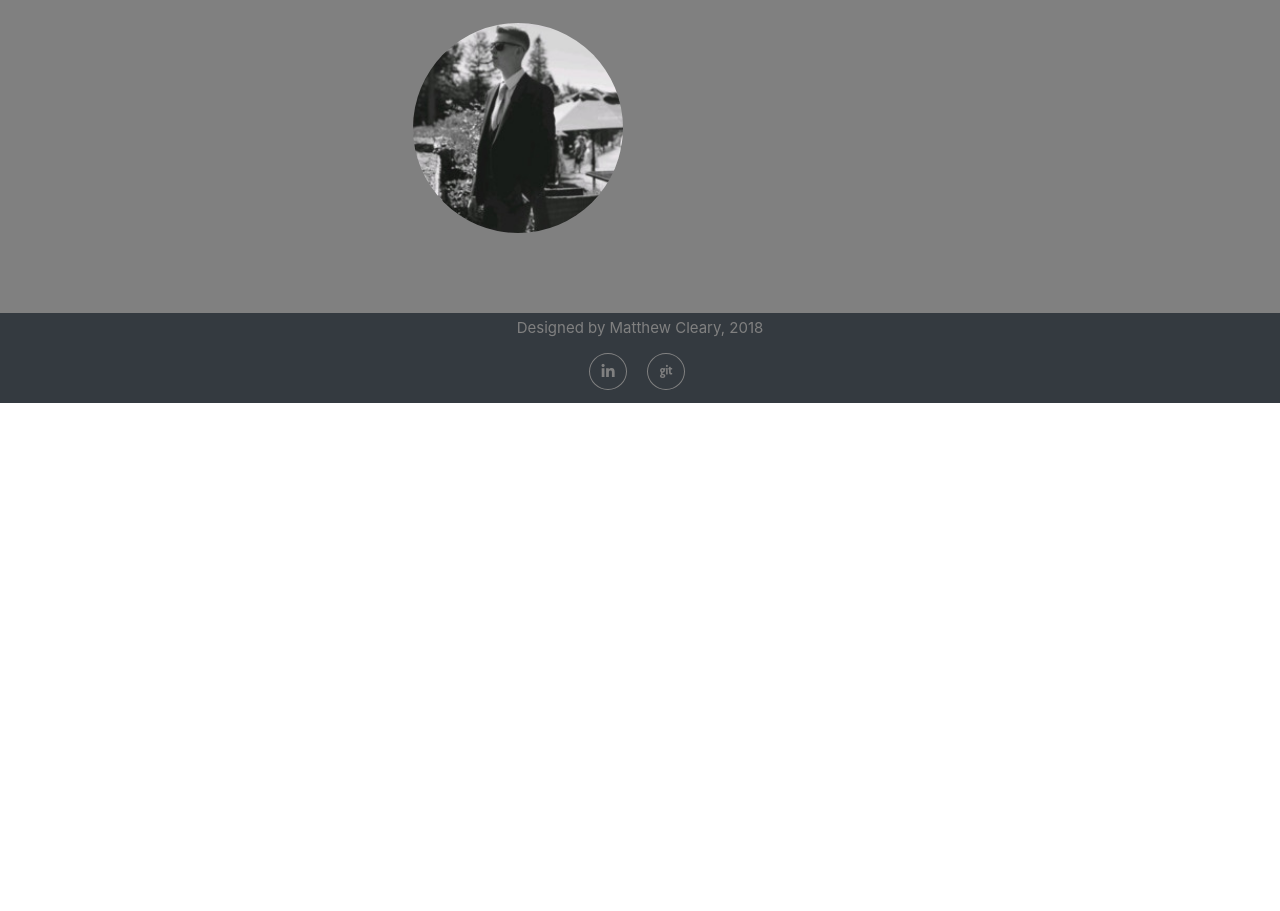
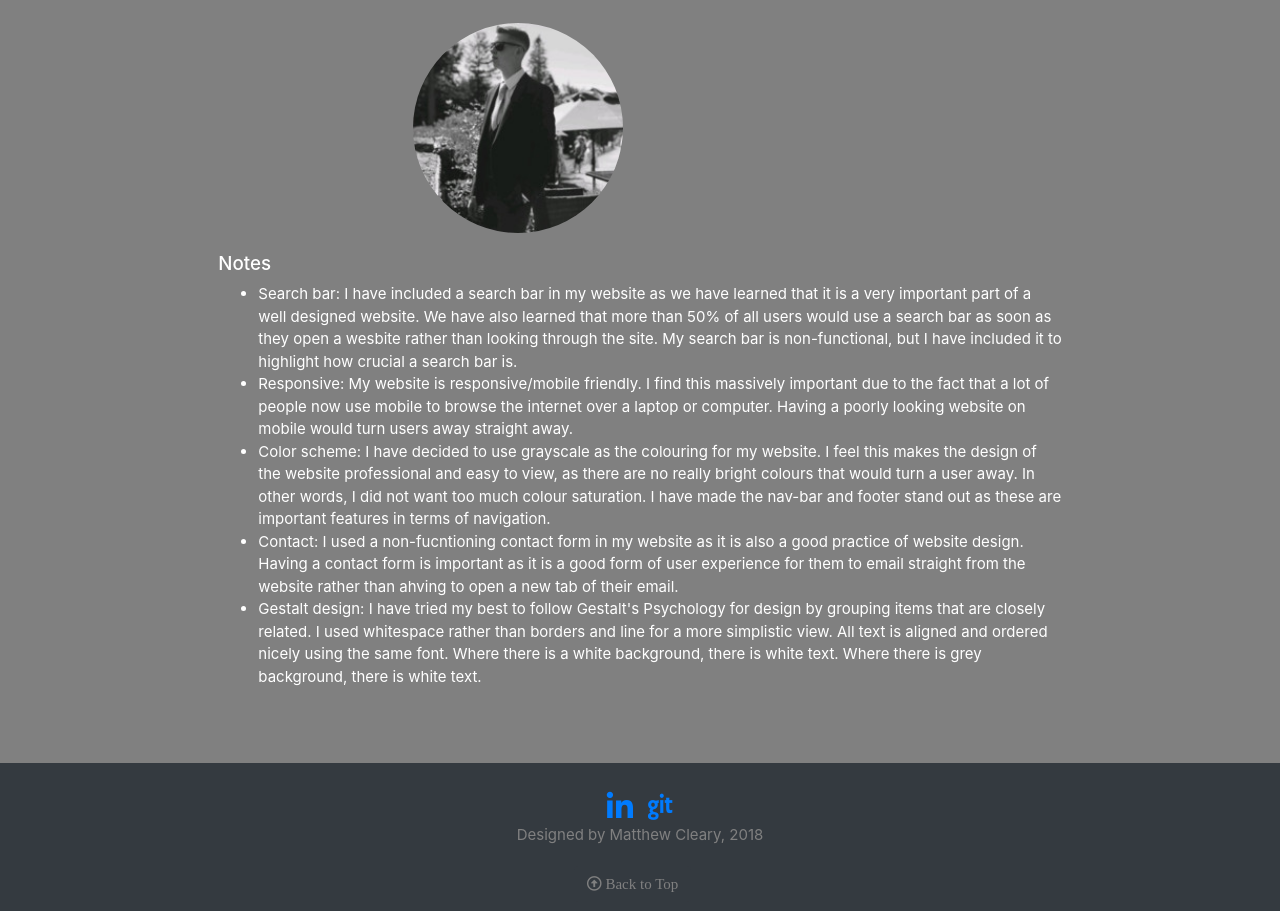
Before and after one commit to MattCleary/MattCleary.github.io, a website with bundled scripts: page references.html in a window 1280 px wide. Shown: the part 961-1872 px from the top of the page. Before the commit the page ends 1364 px from the top, so only its background shows below. Built offline with nearby package versions, Linux system fonts and the light colour scheme.

Commit message:
Finished product

```diff
--- a/css/cv.css
+++ b/css/cv.css
@@ -1,3 +1,8 @@
+#mainNav,
+.footer{
+	max-width: 100vw !important;
+}
+
 header {
 	background-color: grey;
 	padding-top: 8em;
@@ -30,11 +35,13 @@ section {
 
 #carousel {
 	float: center;
+	border-top-left-radius: 12px;
 }
 
 .carousel-inner {
 	width: 500px;
 	height: 250px;
+	max-width: 100%;
 }
 
 #avatarhead {
@@ -288,35 +295,6 @@ p {
     transform: scale(1.1);
 }
 
-.social_footer_ul {
-	display: table;
-	list-style-type: none;
-}
-
-.social_footer_ul li {
-	padding-left: 20px;
-	float: left;
-}
-
-.social_footer_ul li a {
-	color:grey;
-	border: 1px solid grey;
-	padding: 8px;
-	border-radius: 50%;
-	justify-content: center;
-}
-
-.social_footer_ul li i {
-	width: 20px;
-	height: 20px;
-	text-align: center;
-}
-
-.social_footer_ul li a:hover {
-	color: white;
-	background-color: #007bff;
-}
-
 #contact-me p {
 	text-align: left;
 	color: white;
@@ -344,7 +322,11 @@ p {
 	font-size: 20px;
 }
 
-#footer-btn {
+.footer-btn {
 	float: right;
 	margin-bottom: 20%;
 }
+
+footer a {
+	padding: 5px;
+}
--- a/references.html
+++ b/references.html
@@ -40,22 +40,22 @@
         <div class="collapse navbar-collapse" id="navbarResponsive">
           <ul class="navbar-nav ml-auto">
             <li class="nav-item">
-              <a class="nav-link js-scroll-trigger" href="index.html" target="_blank">About</a>
+              <a class="nav-link js-scroll-trigger" href="index.html#about" target="_blank">About</a>
             </li>
             <li class="nav-item">
-              <a class="nav-link js-scroll-trigger" href="index.html" target="_blank">Education</a>
+              <a class="nav-link js-scroll-trigger" href="index.html#education" target="_blank">Education</a>
             </li>
             <li class="nav-item">
-              <a class="nav-link js-scroll-trigger" href="index.html" target="_blank">Skills</a>
+              <a class="nav-link js-scroll-trigger" href="index.html#skills" target="_blank">Skills</a>
             </li>
             <li class="nav-item">
-              <a class="nav-link js-scroll-trigger" href="index.html" target="_blank">Projects</a>
+              <a class="nav-link js-scroll-trigger" href="index.html#projects" target="_blank">Projects</a>
             </li>
             <li class="nav-item">
-              <a class="nav-link js-scroll-trigger" href="index.html" target="_blank">Work Experience</a>
+              <a class="nav-link js-scroll-trigger" href="index.html#work" target="_blank">Work Experience</a>
             </li>
             <li class="nav-item">
-              <a class="nav-link js-scroll-trigger" href="index.html" target="_blank">Contact</a>
+              <a class="nav-link js-scroll-trigger" href="index.html#contact" target="_blank">Contact</a>
             </li>
             <li class="nav-item active">
               <a class="nav-link js-scroll-trigger" href="references.html" target="_blank">References</a>
@@ -110,17 +110,40 @@
             </p>
             <a style="margin-left:20%" target="_blank" href="https://mattcleary.github.io/" target="_blank"><img class="img-responsive" src="images/profile.jpg" alt="Avatar" id="avatarhead"></a>
         </div>
+
+        <div class="row">
+            <div class="col-md-8 mx-auto">
+                <h5 class="section-heading">Notes</h5>
+                <ul class="text-left">
+                    <li>Search bar: I have included a search bar in my website as we have learned that it is a very important part of a well designed website.
+                      We have also learned that more than 50% of all users would use a search bar as soon as they open a wesbite rather than looking through the site.
+                      My search bar is non-functional, but I have included it to highlight how crucial a search bar is.</li>
+                    <li>Responsive: My website is responsive/mobile friendly. I find this massively important due to the fact that a lot of people now use mobile to browse the internet over a laptop or computer.
+                      Having a poorly looking website on mobile would turn users away straight away.</li>
+                    <li>Color scheme: I have decided to use grayscale as the colouring for my website. I feel this makes the design of the website professional and easy to view, as there are no really bright colours that would turn a user away.
+                      In other words, I did not want too much colour saturation. I have made the nav-bar and footer stand out as these are important features in terms of navigation.</li>
+                    <li>Contact: I used a non-fucntioning contact form in my website as it is also a good practice of website design.
+                      Having a contact form is important as it is a good form of user experience for them to email straight from the website rather than ahving to open a new tab of their email.</li>
+                    <li>Gestalt design: I have tried my best to follow Gestalt's Psychology for design by grouping items that are closely related. I used whitespace rather than borders and line for a more simplistic view. All text is aligned and ordered nicely using the same font. Where there is a white background, there is white text. Where there is grey background, there is white text.</li>
+                </ul>
+            </div>
+        </div>
+
     </header>
 
     <footer class="py-1 bg-dark">
-      <div class="container">
-          <p class="text-center" style="margin-bottom: 2%">Designed by Matthew Cleary, 2018</p>
-          <ul class="social_footer_ul" style="margin-left: 40%">
-          <li><a href='www.linkedin.com/in/matthewcleary96' target="_blank"><i class="fab fa-linkedin"></i></a></li>
-          <li><a href="https://github.com/MattCleary" target="_blank"><i class="fab fa-git"></i></a></li>
-          </ul>
+        <div class="container">
+          <div class="row">
+          <div class="col-md-4"></div>
+          <div class="col-md-4 text-center" style="padding-top: 25px">
+              <a href='https://www.linkedin.com/in/matthewcleary96' target="_blank"><i class="fab fa-linkedin" style ="font-size: 30px"></i></a>
+              <a href="https://github.com/MattCleary" target="_blank"><i class="fab fa-git" style ="font-size: 30px"></i></a>
+            <p class="text-center">Designed by Matthew Cleary, 2018</p>
+            <a class="navbar-brand js-scroll-trigger" href="#page-top"><button class="btn bg-dark"><i class="far fa-arrow-alt-circle-up"> Back to Top</i></button></a>
+          </div>
+          <div class="col-md-4"></div>
+        </div>
       </div>
-    </footer>
       </footer>
 
     <!-- Bootstrap core JavaScript -->
```
Also changed, not shown: index.html (+27 -20 lines).
